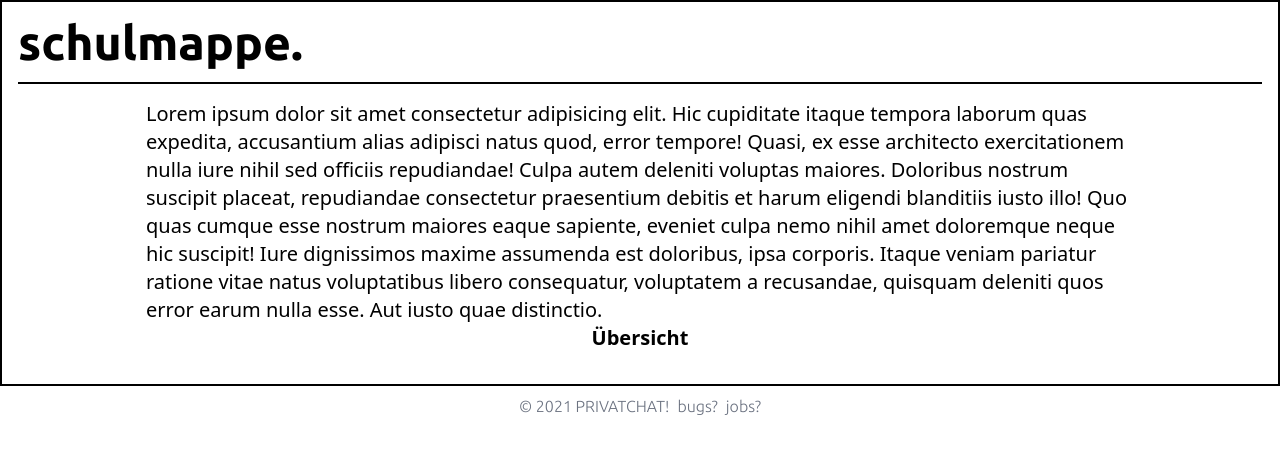
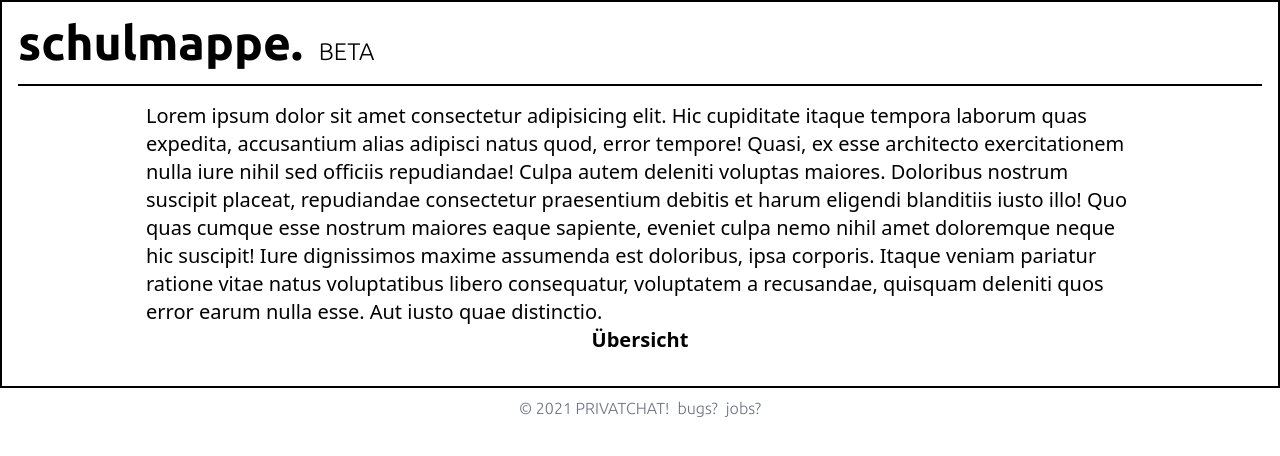
Before and after one commit to FortsetzungF/schulmappe-frontend, a Next.js app: page / in a window 1280 px wide. Shown: the top 456 px of the page. Built offline with nearby package versions, Linux system fonts and the light colour scheme.

Commit message:
add beta reminder to header

```diff
--- a/components/footer.js
+++ b/components/footer.js
@@ -11,7 +11,7 @@ export default function Footer() {
 						<a className="hover:text-red-700 transition-colors duration-500">bugs?</a>
 					</Link>
 				</span>
-		                <span className="pl-2 normal-case">
+		    <span className="pl-2 normal-case">
 					<Link href="/jobs">
 						<a className="hover:text-red-700 transition-colors duration-500">jobs?</a>
 					</Link>
--- a/components/homeLayout.js
+++ b/components/homeLayout.js
@@ -8,7 +8,7 @@ export default function Layout({ children, home }) {
 
       <div className="pt-0 2xl:pt-5">
         <Head>
-          <title>schulmappe.</title>
+          <title>schulmappe. - BETA</title>
         </Head>
       </div>
 
@@ -22,6 +22,7 @@ export default function Layout({ children, home }) {
                       schulmappe.
                     </a>
                   </Link>
+                  <span className="font-thin text-2xl pl-4">BETA</span>
                 </h1>
             </div>
           </header>
--- a/components/layout.js
+++ b/components/layout.js
@@ -12,7 +12,7 @@ export default function Layout({ children, home }) {
 
       <div className="pt-0 lg:pt-5">
         <Head>
-          <title>schulmappe.</title>
+          <title>schulmappe. - BETA</title>
         </Head>
       </div>
 
@@ -26,6 +26,7 @@ export default function Layout({ children, home }) {
                       schulmappe.
                     </a>
                   </Link>
+                  <span className="font-thin text-2xl pl-4">BETA</span>
                 </h1>
 
 
```
